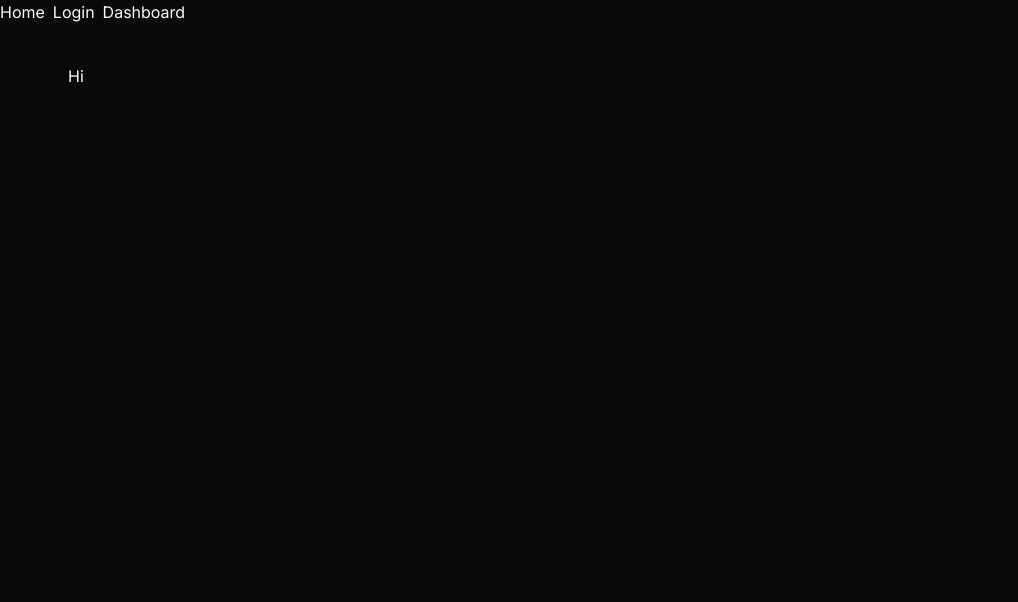
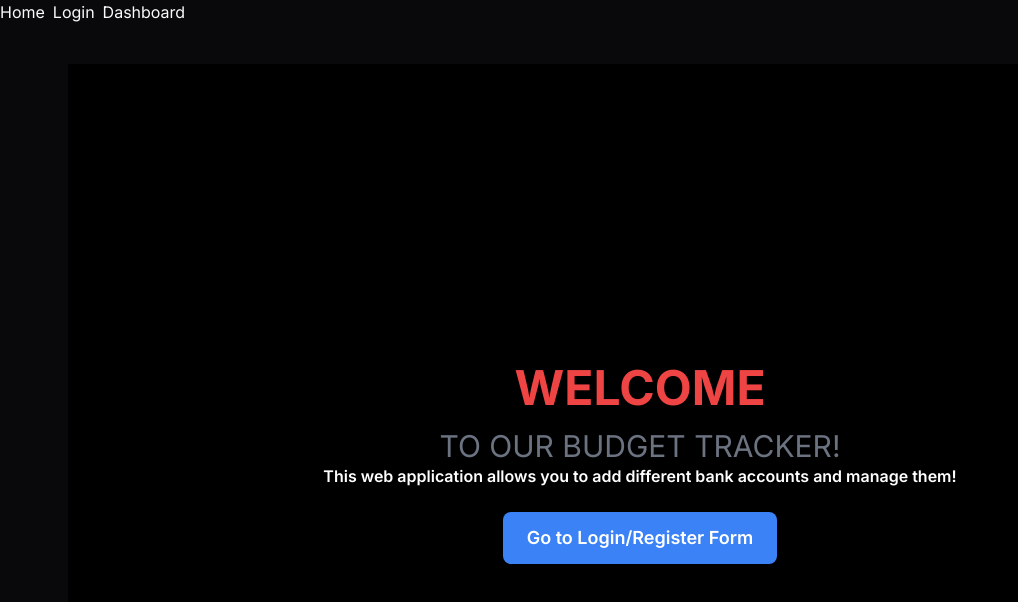
Before and after one commit to d4rckh/budget-tracker-frontend, a Next.js app: page / in a window 1280 px wide. Shown: the top 602 px of the page, without its empty margins (0-1018 px from the left). Built offline with nearby package versions, Linux system fonts and the light colour scheme.

Commit message:
home page, but i have errors

```diff
--- a/app/page.tsx
+++ b/app/page.tsx
@@ -1,7 +1,21 @@
+'use client'
+import React from 'react';
+import Link from "next/link";
+
 export default function Home() {
+
   return (
-    <>
-      <p>Hi</p>
-    </>
+
+          <div className="flex items-center justify-center min-h-screen bg-black">
+              <div className="text-center">
+                  <h1 className="text-red-500 text-5xl font-bold">WELCOME</h1>
+                  <h2 className="text-gray-500 text-3xl mt-4">TO OUR BUDGET TRACKER!</h2>
+                  <div className="text-center">
+                      <h2 className="text-white text-1xl font-semibold mb-6">This web application allows you to add different bank accounts and manage them!</h2>
+                      <Link className="inline-block px-6 py-3 text-white bg-blue-500 hover:bg-blue-700 rounded-lg shadow-lg font-semibold text-lg transition duration-300 ease-in-out"
+                            href={"/login"} >Go to Login/Register Form</Link>
+                  </div>
+              </div>
+          </div>
   );
 }
--- a/package.json
+++ b/package.json
@@ -21,6 +21,7 @@
     "next": "14.2.6",
     "react": "^18",
     "react-dom": "^18",
+    "react-router-dom": "^6.26.1",
     "tailwind-merge": "^2.5.2",
     "tailwindcss-animate": "^1.0.7"
   },
```
Also changed, not shown: 1 other file (tests, documents, lock files or other folders).
